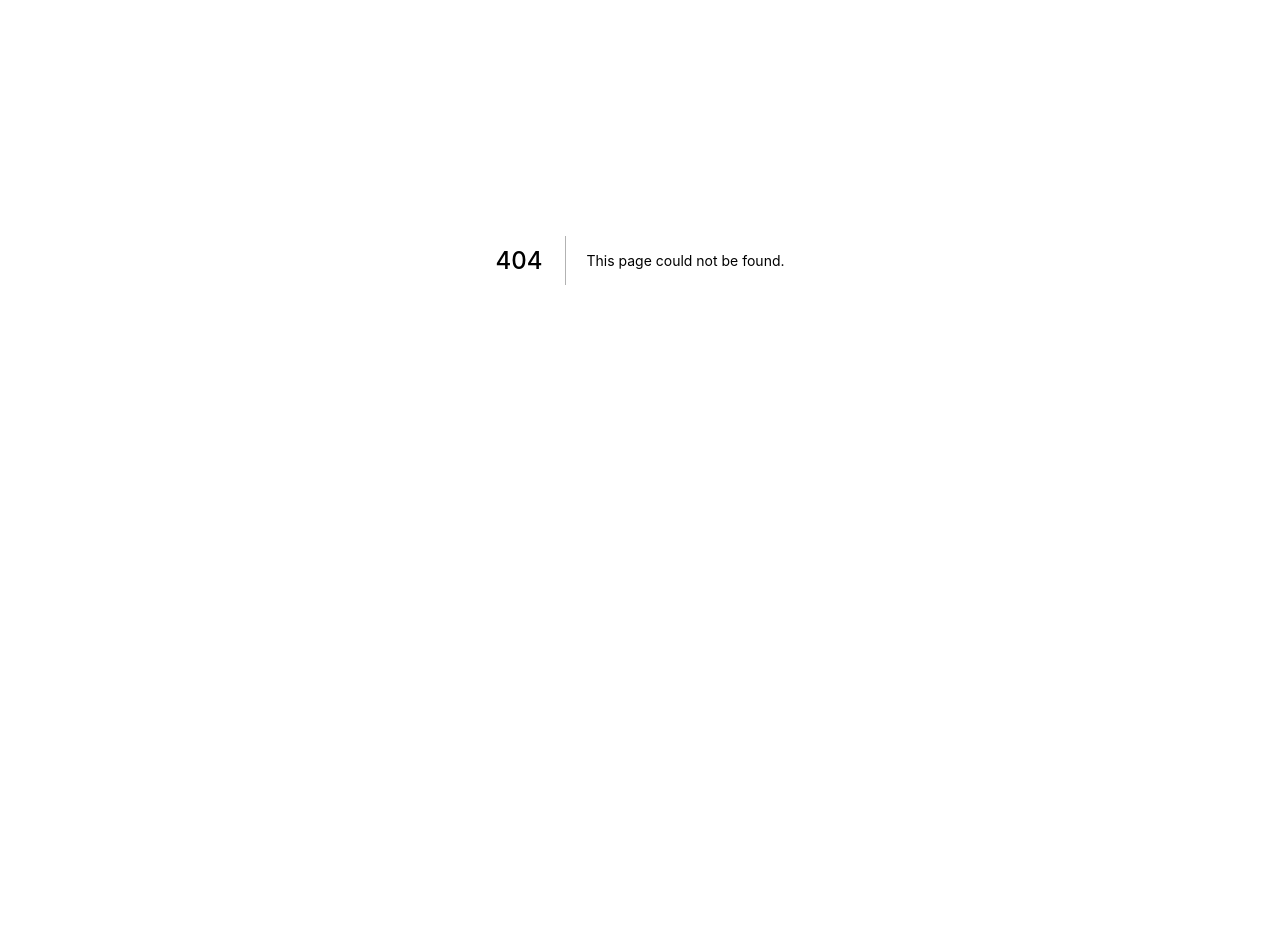
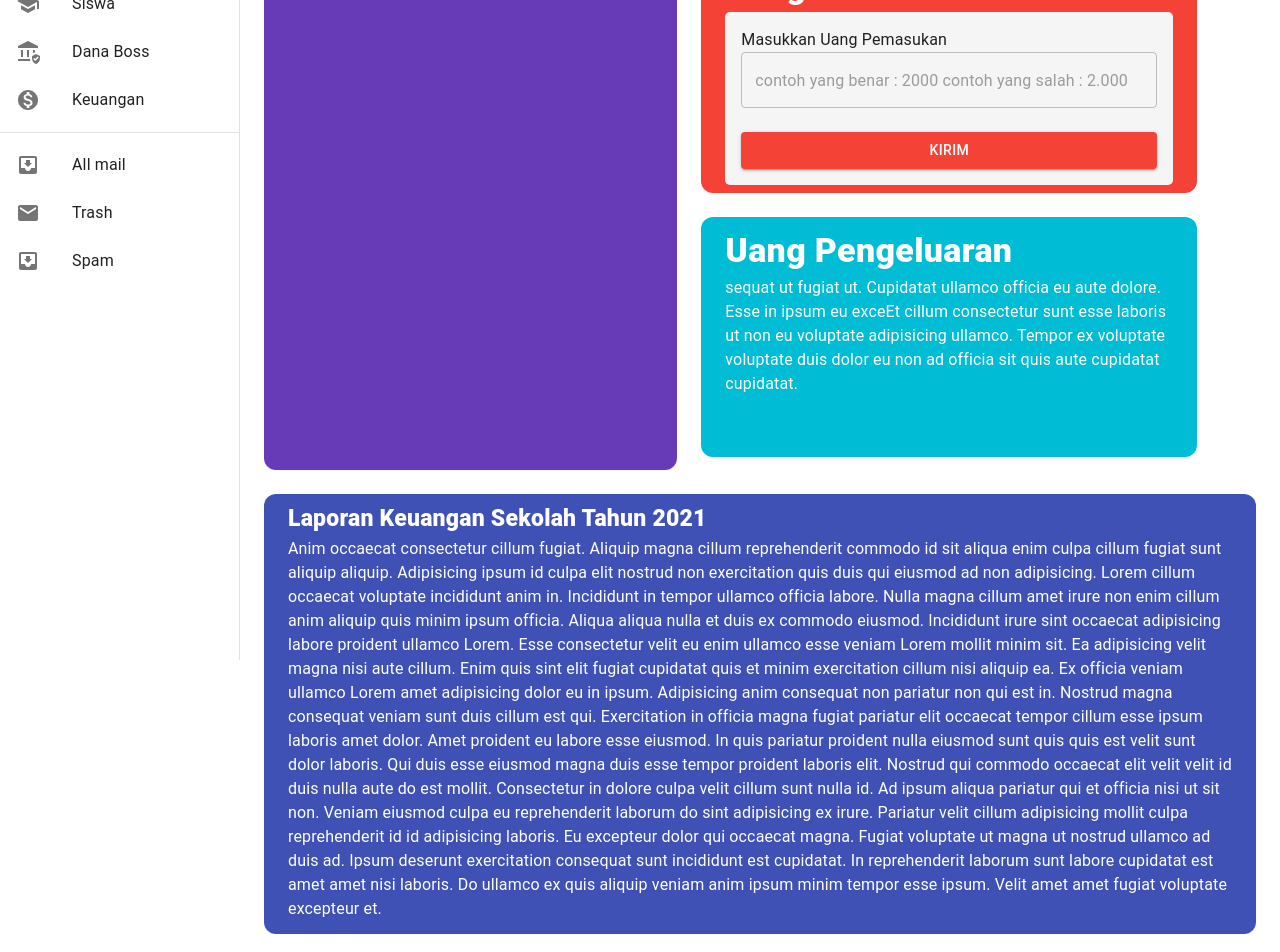
Before and after one commit to nurhamsah1998/school-fe-localAPI, a Next.js app: page /keuangan in a window 1280 px wide. Before the commit this address had no page. Shown: the part 140-1092 px from the top of the page. Before the commit the page ends 800 px from the top, so only its background shows below. Built offline with nearby package versions, Linux system fonts and the light colour scheme.

Commit message:
adding some fiture on form

```diff
--- a/Component/Card.js
+++ b/Component/Card.js
@@ -1,13 +1,13 @@
 import React from 'react';
 import { Button, Grid, Box } from '@mui/material';
 
-function Card({ item, xs, bgcolor, active, hover, children }) {
+function Card({ height, xs, bgcolor, active, hover, children }) {
   return (
     <Grid
       item
       sx={{
         bgcolor: bgcolor,
-        height: 230,
+        height: height,
         borderRadius: '12px',
         transition: 'all 0.4s',
         cursor: 'pointer',
--- /dev/null
+++ b/ScreenGUI/Keuangan.js
@@ -0,0 +1,71 @@
+import React from 'react';
+import { Grid, Container, Typography, TextField, Button } from '@mui/material';
+import Card from '../Component/Card';
+import { indigo, yellow, teal, cyan, green, deepPurple, red } from '@mui/material/colors';
+import { Box } from '@mui/system';
+
+function Keuangan() {
+  return (
+    <Grid container sx={{ mt: 1 }} direction="row" gap={3} alignItems="center">
+      <Card height={530} xs={5} hover={deepPurple[600]} bgcolor={deepPurple[500]} active={deepPurple[400]} />
+      <Grid item xs={6}>
+        <Grid container gap={3}>
+          <Card height={240} xs={12} hover={red[600]} bgcolor={red[500]} active={red[400]}>
+            <Container sx={{ py: 1 }}>
+              <Box>
+                <Typography fontSize={34} fontWeight={800} color="white">
+                  Uang Pemasukan
+                </Typography>
+              </Box>
+              <Box sx={{ p: 2, bgcolor: 'whitesmoke', borderRadius: '5px' }}>
+                <Typography>Masukkan Uang Pemasukan</Typography>
+                <TextField fullWidth placeholder="contoh yang benar : 2000 contoh yang salah : 2.000" />
+                <Button sx={{ mt: 3, bgcolor: red[500], '&:hover': { bgcolor: red[700] } }} fullWidth variant="contained">
+                  Kirim
+                </Button>
+              </Box>
+            </Container>
+          </Card>
+          <Card height={240} xs={12} hover={cyan[600]} bgcolor={cyan[500]} active={cyan[400]}>
+            <Container sx={{ py: 1 }}>
+              <Box>
+                <Typography fontSize={34} fontWeight={800} color="white">
+                  Uang Pengeluaran
+                </Typography>
+              </Box>
+              <Typography color="white">
+                sequat ut fugiat ut. Cupidatat ullamco officia eu aute dolore. Esse in ipsum eu exceEt cillum consectetur sunt esse laboris ut non eu voluptate adipisicing ullamco.
+                Tempor ex voluptate voluptate duis dolor eu non ad officia sit quis aute cupidatat cupidatat.
+              </Typography>
+            </Container>
+          </Card>
+        </Grid>
+      </Grid>
+      <Card height={440} xs={12} hover={indigo[600]} bgcolor={indigo[500]} active={indigo[400]}>
+        <Container sx={{ py: 1 }}>
+          <Box>
+            <Typography fontSize={23} fontWeight={800} color="white">
+              Laporan Keuangan Sekolah Tahun 2021
+            </Typography>
+          </Box>
+          <Typography color="white">
+            Anim occaecat consectetur cillum fugiat. Aliquip magna cillum reprehenderit commodo id sit aliqua enim culpa cillum fugiat sunt aliquip aliquip. Adipisicing ipsum id
+            culpa elit nostrud non exercitation quis duis qui eiusmod ad non adipisicing. Lorem cillum occaecat voluptate incididunt anim in. Incididunt in tempor ullamco officia
+            labore. Nulla magna cillum amet irure non enim cillum anim aliquip quis minim ipsum officia. Aliqua aliqua nulla et duis ex commodo eiusmod. Incididunt irure sint
+            occaecat adipisicing labore proident ullamco Lorem. Esse consectetur velit eu enim ullamco esse veniam Lorem mollit minim sit. Ea adipisicing velit magna nisi aute
+            cillum. Enim quis sint elit fugiat cupidatat quis et minim exercitation cillum nisi aliquip ea. Ex officia veniam ullamco Lorem amet adipisicing dolor eu in ipsum.
+            Adipisicing anim consequat non pariatur non qui est in. Nostrud magna consequat veniam sunt duis cillum est qui. Exercitation in officia magna fugiat pariatur elit
+            occaecat tempor cillum esse ipsum laboris amet dolor. Amet proident eu labore esse eiusmod. In quis pariatur proident nulla eiusmod sunt quis quis est velit sunt dolor
+            laboris. Qui duis esse eiusmod magna duis esse tempor proident laboris elit. Nostrud qui commodo occaecat elit velit velit id duis nulla aute do est mollit. Consectetur
+            in dolore culpa velit cillum sunt nulla id. Ad ipsum aliqua pariatur qui et officia nisi ut sit non. Veniam eiusmod culpa eu reprehenderit laborum do sint adipisicing
+            ex irure. Pariatur velit cillum adipisicing mollit culpa reprehenderit id id adipisicing laboris. Eu excepteur dolor qui occaecat magna. Fugiat voluptate ut magna ut
+            nostrud ullamco ad duis ad. Ipsum deserunt exercitation consequat sunt incididunt est cupidatat. In reprehenderit laborum sunt labore cupidatat est amet amet nisi
+            laboris. Do ullamco ex quis aliquip veniam anim ipsum minim tempor esse ipsum. Velit amet amet fugiat voluptate excepteur et.
+          </Typography>
+        </Container>
+      </Card>
+    </Grid>
+  );
+}
+
+export default Keuangan;
--- /dev/null
+++ b/pages/keuangan.js
@@ -0,0 +1,13 @@
+import React from 'react';
+import Drawer from '../Component/Drawer';
+import Keuangan from '../ScreenGUI/Keuangan';
+
+function MoneySchool() {
+  return (
+    <Drawer>
+      <Keuangan />
+    </Drawer>
+  );
+}
+
+export default MoneySchool;
```
Also changed, not shown: pages/index.js (+4 -4 lines).
